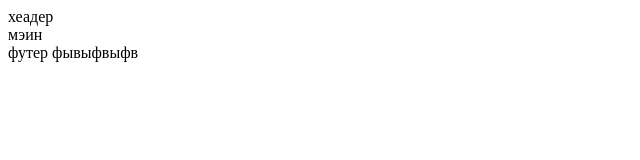
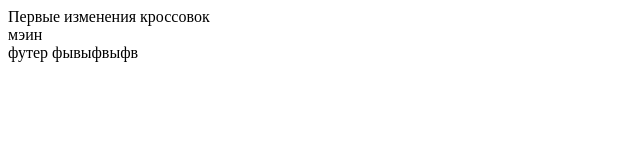
Before and after one commit to azaazazaa/web_36, a plain HTML site: page index.html in a window 1280 px wide. Shown: the whole page, without its empty margins (0-640 px from the left). Drawn offline with Linux system fonts and the light colour scheme.

Commit message:
first commit

```diff
--- a/index.html
+++ b/index.html
@@ -7,7 +7,7 @@
 </head>
 <body>
   <header>
-    хеадер
+    Первые изменения кроссовок
   </header>
   <main>
     мэин
```
